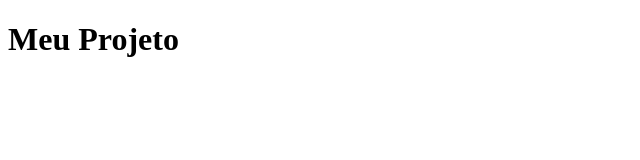
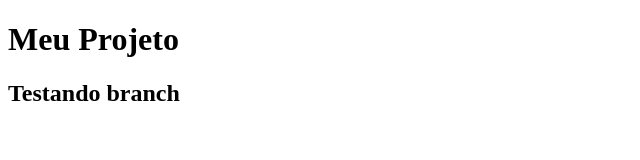
Before and after one commit to eicaiosoares/aula-git-mesttra, a plain HTML site: page index.html in a window 1280 px wide. Shown: the whole page, without its empty margins (0-640 px from the left). Drawn offline with Linux system fonts and the light colour scheme.

Commit message:
adicionando section de teste de branch

```diff
--- a/index.html
+++ b/index.html
@@ -7,5 +7,9 @@
 </head>
 <body>
     <h1>Meu Projeto</h1>
+
+    <section>
+        <h2>Testando branch</h2>
+    </section>
 </body>
 </html>
```
